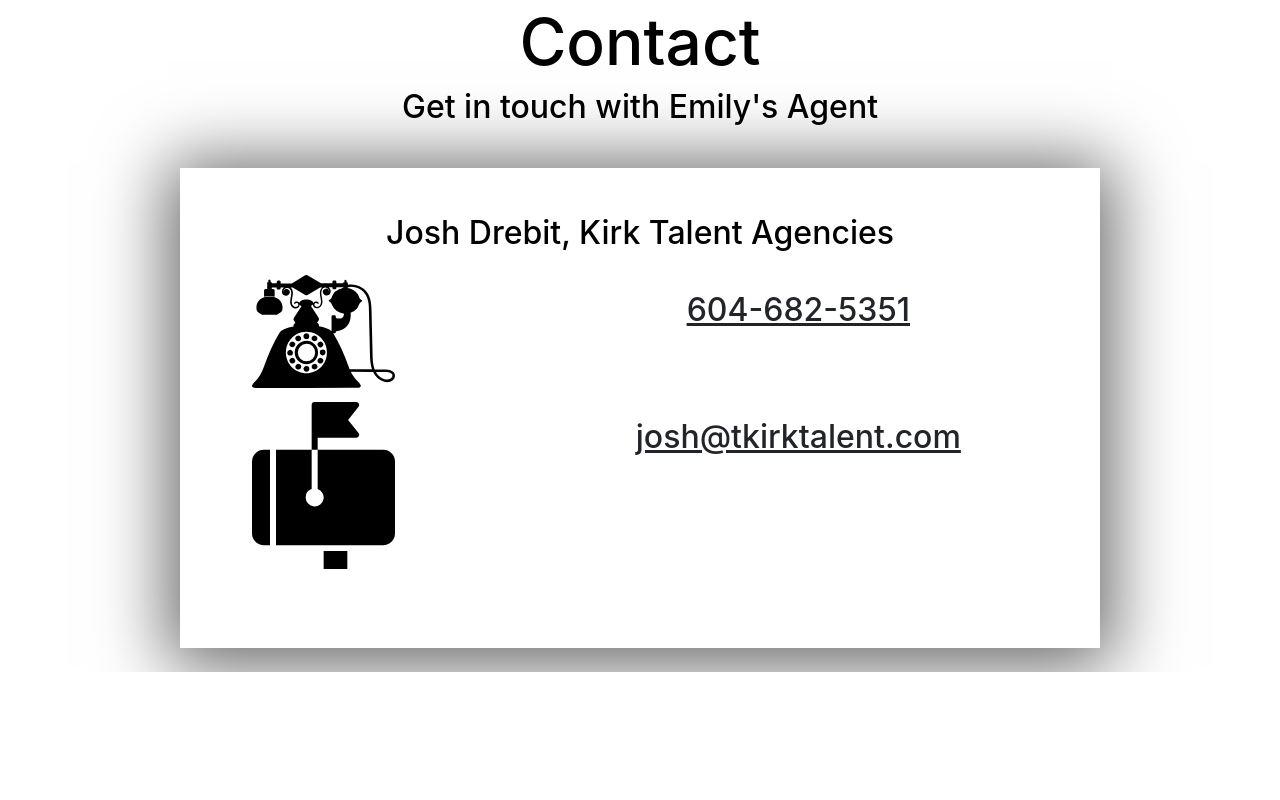
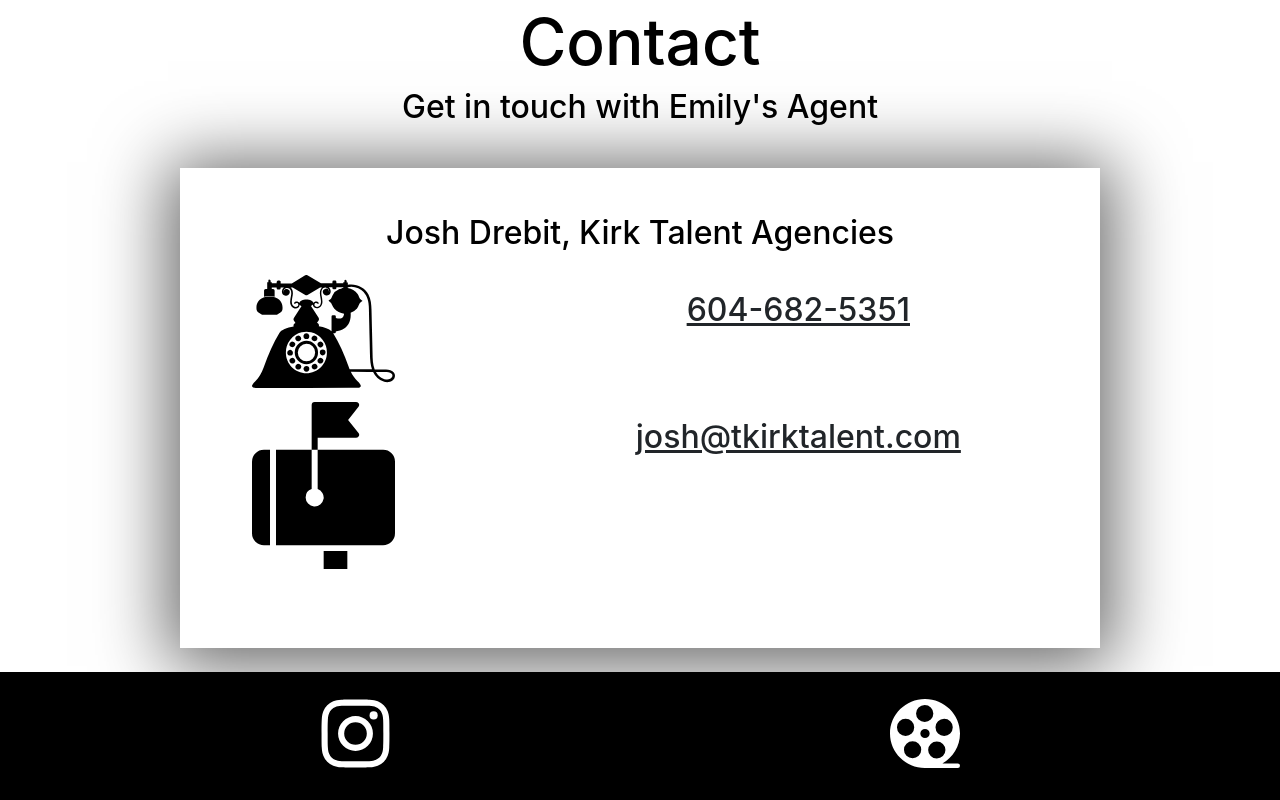
Before and after one commit to SammyRobensParadise/webpage-application, a React (Create React App) app: page / in a window 1280 px wide. Shown: the part 2994-3794 px from the top of the page. Before the commit the page ends 3666 px from the top, so only its background shows below. Built offline with nearby package versions, Linux system fonts and the light colour scheme.

Commit message:
added footer

```diff
--- a/src/App.js
+++ b/src/App.js
@@ -27,6 +27,7 @@ class App extends Component {
       <Filmography />
       <Profile EmilyInfo={this.state} />
       <Contact />
+      <Footer />
    </div>
     );
   }
--- /dev/null
+++ b/src/Footer.css
@@ -0,0 +1,25 @@
+.footerbackground{
+    background-color: #000000;
+    height: 8rem;
+}
+@media only screen and (max-width: 900px){
+.footerbackground{
+    height: 8rem;
+}
+}
+.sociallink{
+    height: 6rem;
+    width: auto;
+    text-align: center;
+    padding-top: 5%;
+    display: block;
+    margin-left: auto;
+    margin-right: auto;
+
+}
+@media only screen and (max-width: 900px){
+.sociallink{
+    height: 4rem;
+    padding-top: 2rem;
+}
+}
--- a/src/Footer.js
+++ b/src/Footer.js
@@ -1,26 +1,37 @@
 import React, { Component } from 'react';
-import logo from './assets/logo.svg';
+import { Container, Row, Col } from 'reactstrap';
 import './App.css';
+import './Footer.css';
+import instaLogo from './assets/instagram.svg';
+import moviereel from './assets/moviereel.svg';
 
 class Footer extends Component {
+  constructor(props){
+    super(props);
+    this.state = {
+      privacyPolicy: "#",
+      instagramLink: 'https://www.instagram.com/emilybandel/?hl=en',
+      IMDBLink: 'https://www.imdb.com/name/nm6818003/',
+      instagramLogo: instaLogo,
+      IMDBLogo: moviereel
+    }
+  }
   render() {
+    var localCSSclasses = {
+      background: 'footerbackground',
+      socialLinks: 'sociallink'
+
+    }
     return (
-      <div className="App">
-        <header className="App-header">
-          <img src={logo} className="App-logo" alt="logo" />
-          <p>
-            Edit <code>src/App.js</code> and save to reload.
-          </p>
-          <a
-            className="App-link"
-            href="https://reactjs.org"
-            target="_blank"
-            rel="noopener noreferrer"
-          >
-            Learn React
-          </a>
-        </header>
+      <div className={localCSSclasses.background}>
+      <Container>
+        <Row>
+          <Col xs="6" sm="6"><a  href={this.state.instagramLink} target='blank_'><img className={localCSSclasses.socialLinks} src={this.state.instagramLogo} alt="instagram"></img></a></Col>
+          <Col xs="6" sm="6"><a  href={this.state.IMDBLink} target='blank_'><img className={localCSSclasses.socialLinks} src={this.state.IMDBLogo} alt='IMDB'></img></a></Col>
+        </Row>
+      </Container>
       </div>
+
     );
   }
 }
```
Also changed, not shown: src/assets/instagram.svg (added), src/assets/moviereel.svg (added).
